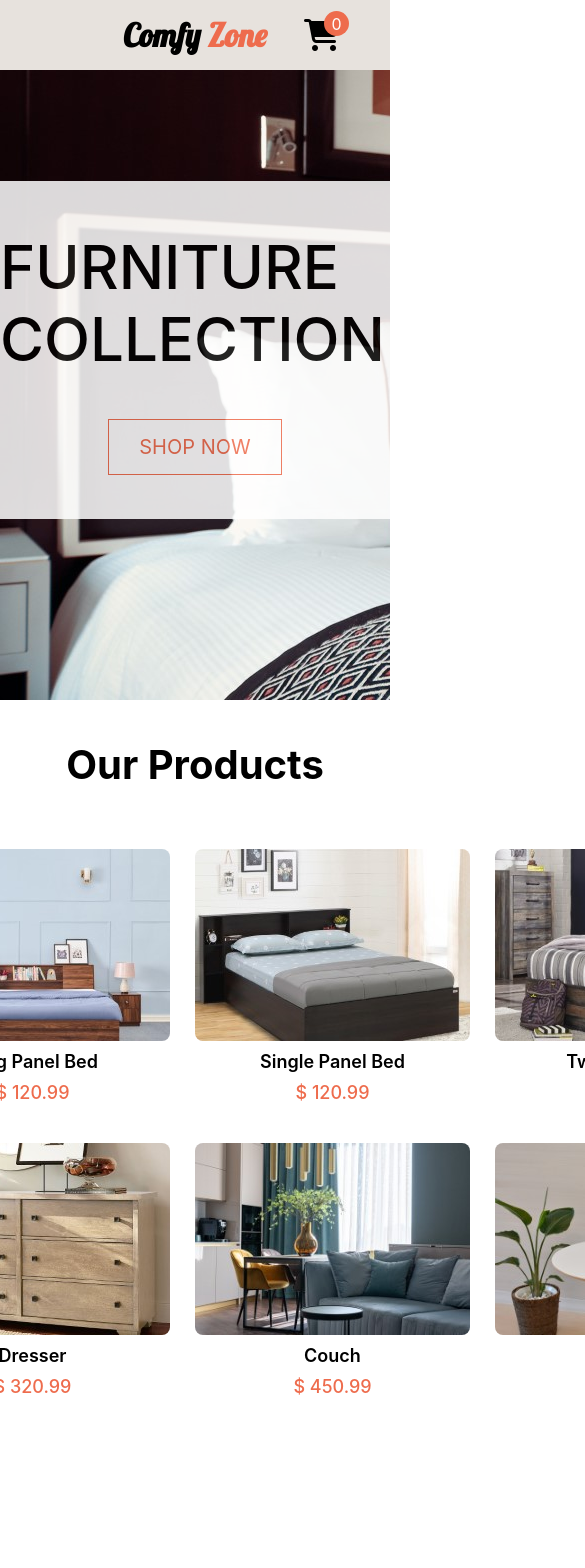
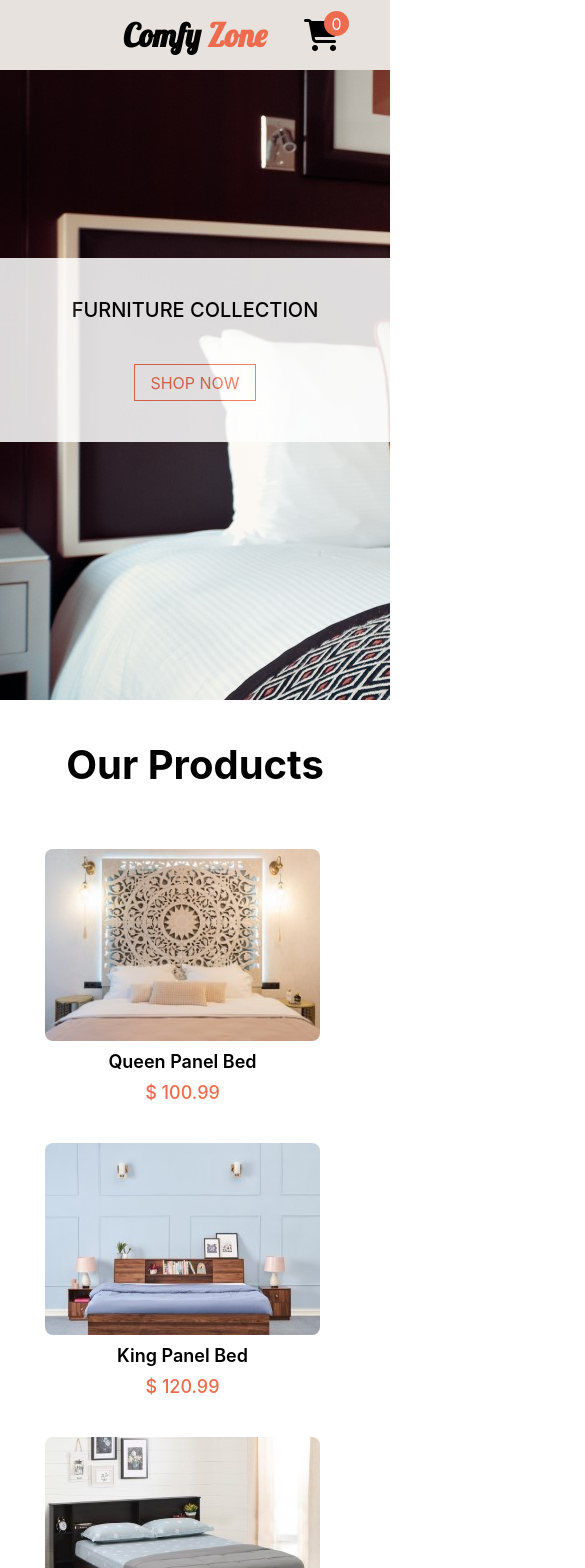
Before and after one commit to shaikhmq20/comfy-zone-Shopping-Application-, a React (Create React App) app: page / in a window 390 px wide. Shown: the top 1568 px of the page, 585 px wide, since content can reach past the window. Before the commit the page ends 1417 px from the top, so only its background shows below. Built offline with nearby package versions, Linux system fonts and the light colour scheme.

Commit message:
Adding media query.

```diff
--- a/src/components/cartDisplay.jsx
+++ b/src/components/cartDisplay.jsx
@@ -15,6 +15,7 @@ class CartDisplay extends Component {
     return (
       <React.Fragment>
         <Header />
+        <div id="main">
           <div id="cart-items">
             {this.props.cart.map((cprod) => {
               return (
@@ -28,6 +29,7 @@ class CartDisplay extends Component {
               );
             })}
           </div>
+        </div>
       </React.Fragment>
     );
   }
--- a/src/index.css
+++ b/src/index.css
@@ -122,6 +122,31 @@ header a {
   margin-bottom: 50px;
 }
 
+@media only screen and (max-width: 768px) {
+  #banner-heading {
+    font-size: 40px;
+    padding: 40px 0;
+  }
+
+  #banner-button {
+    padding: 10px;
+    margin-bottom: 40px;
+  }
+}
+
+@media only screen and (max-width: 611px) {
+  #banner-heading {
+    font-size: 20px;
+    padding: 40px 0;
+  }
+
+  #banner-button .buttons {
+    padding: 7.5px 15px;
+    margin-bottom: 40px;
+    font-size: 16px;
+  }
+}
+
 /* Buttons */
 
 .buttons {
@@ -163,6 +188,24 @@ h3 {
   grid-template-columns: repeat(4, auto);
   grid-template-rows: repeat(2, auto);
   justify-content: center;
+  align-content: center;
+  align-items: center;
+}
+
+@media only screen and (max-width: 991px) {
+  #products-container {
+    grid-template-columns: repeat(2, auto);
+    grid-template-rows: repeat(4, auto);
+    justify-content: center;
+  }
+}
+
+@media only screen and (max-width: 611px) {
+  #products-container {
+    grid-template-columns: repeat(1, auto);
+    grid-template-rows: repeat(8, auto);
+    justify-content: center;
+  }
 }
 
 .product-container {
```
Lines whose indentation alone changed are shown as unchanged.
